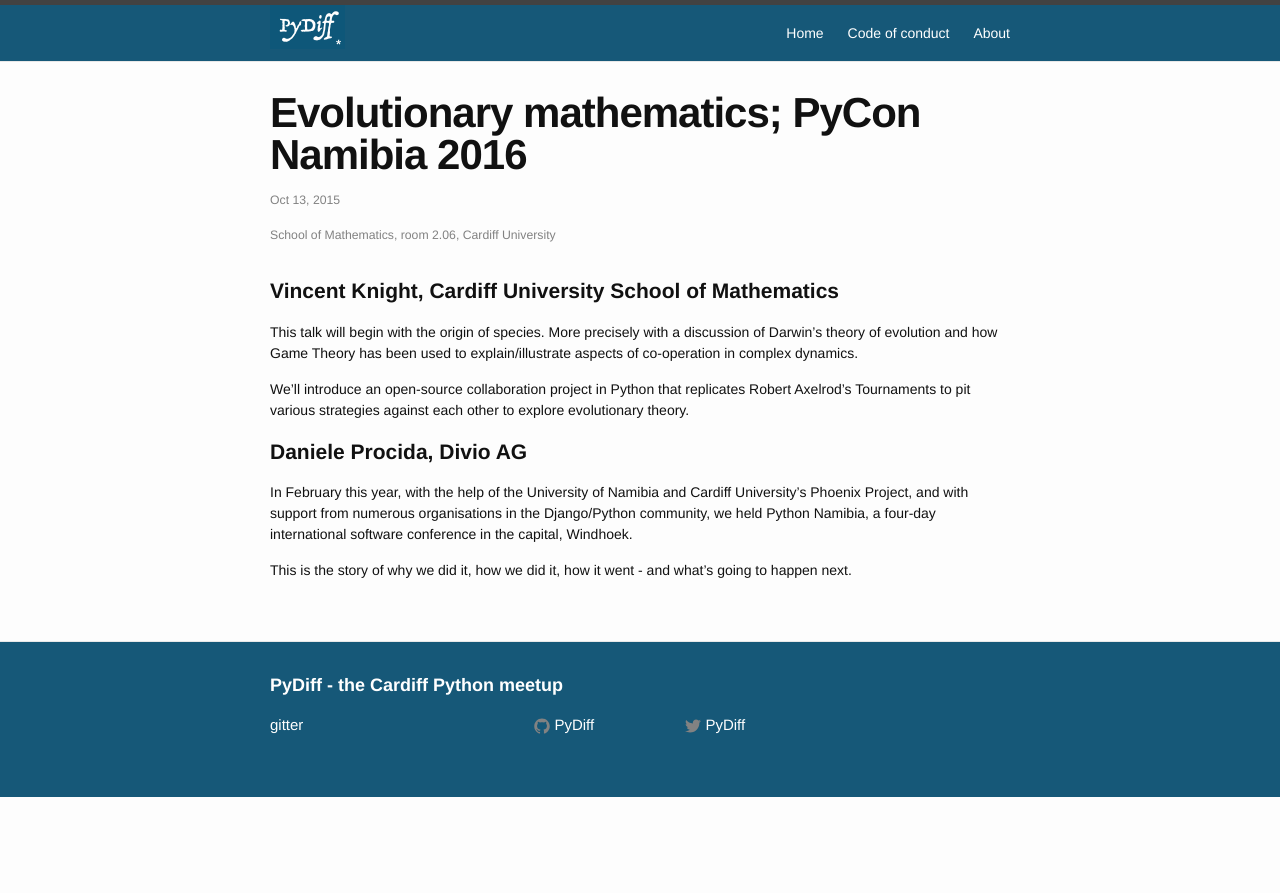
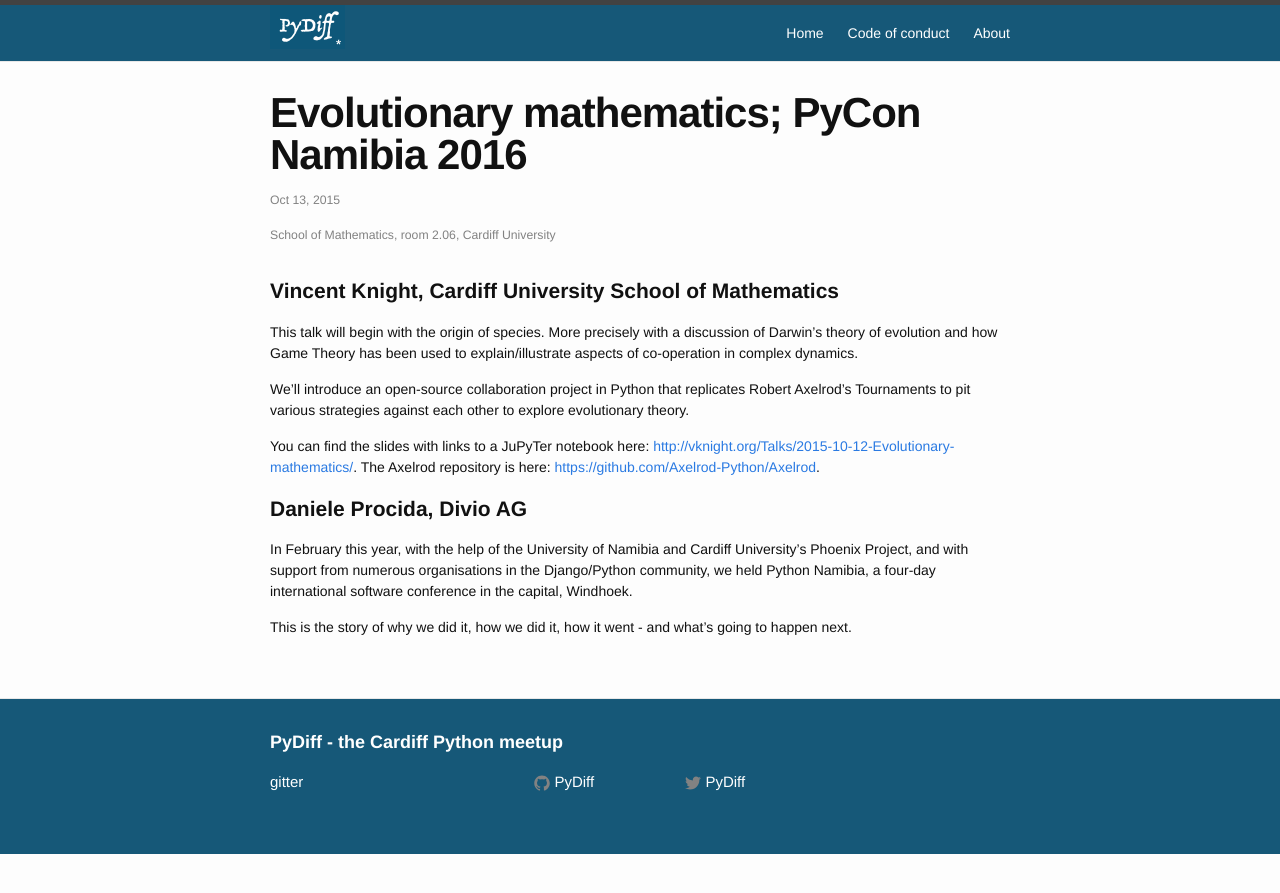
Before and after one commit to PyDiff/PyDiff.github.io, a Jekyll site: the page built from _events/2015-10-13.md, in a window 1280 px wide. Shown: the top 893 px of the page. Built offline with Jekyll 4.4.1, drawn with Linux system fonts in a browser that asks for light colours.

Commit message:
Adding links to my talks.

```diff
--- a/_events/2015-10-13.md
+++ b/_events/2015-10-13.md
@@ -12,6 +12,11 @@ This talk will begin with the origin of species. More precisely with a discussio
 
 We'll introduce an open-source collaboration project in Python that replicates Robert Axelrod's Tournaments to pit various strategies against each other to explore evolutionary theory.
 
+You can find the slides with links to a JuPyTer notebook here:
+[http://vknight.org/Talks/2015-10-12-Evolutionary-mathematics/](http://vknight.org/Talks/2015-10-12-Evolutionary-mathematics/index.html#/).
+The Axelrod repository is here:
+[https://github.com/Axelrod-Python/Axelrod](https://github.com/Axelrod-Python/Axelrod).
+
 # Daniele Procida, Divio AG
 
 In February this year, with the help of the University of Namibia and Cardiff University's Phoenix Project, and with support from numerous organisations in the Django/Python community, we held Python Namibia, a four-day international software conference in the capital, Windhoek.
```
